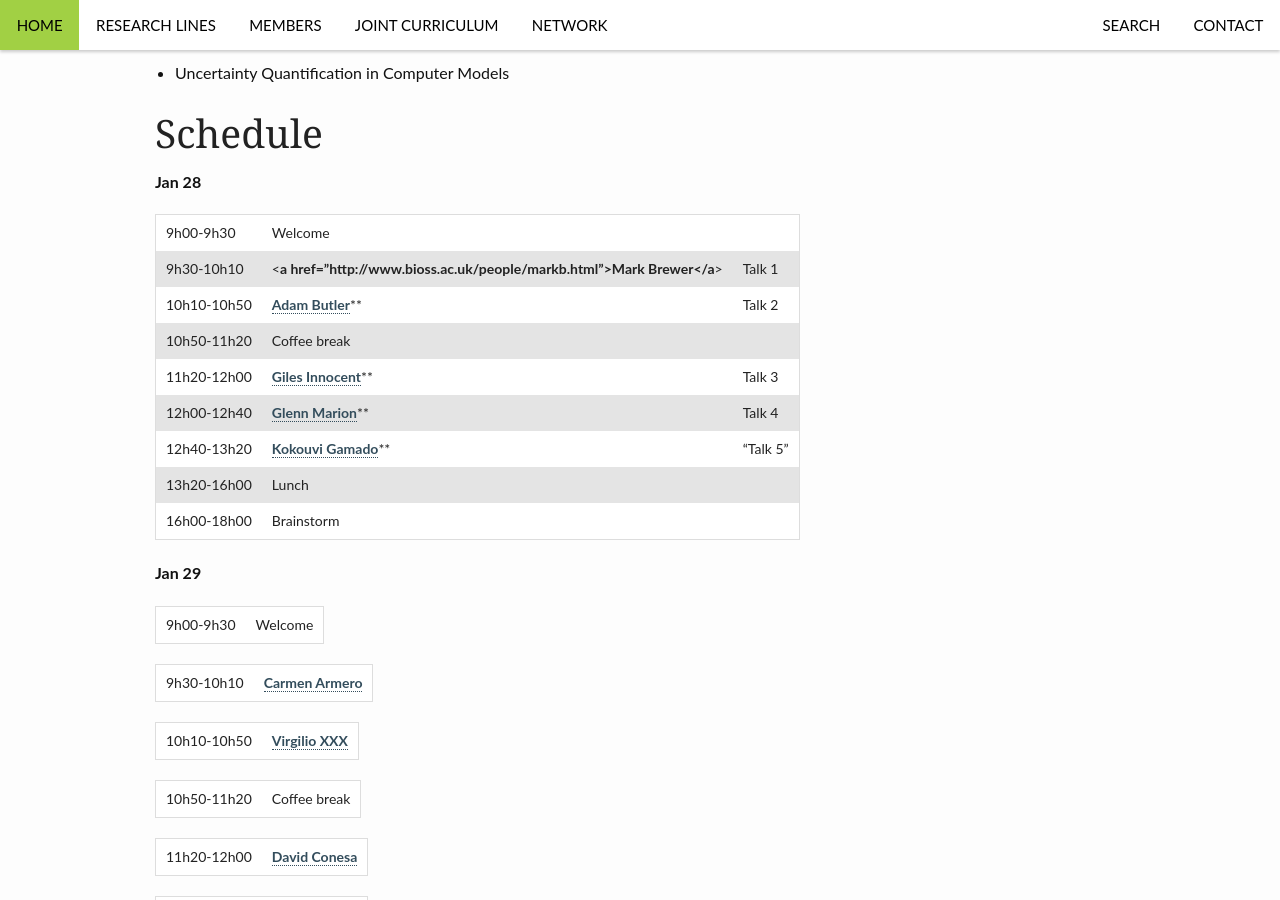
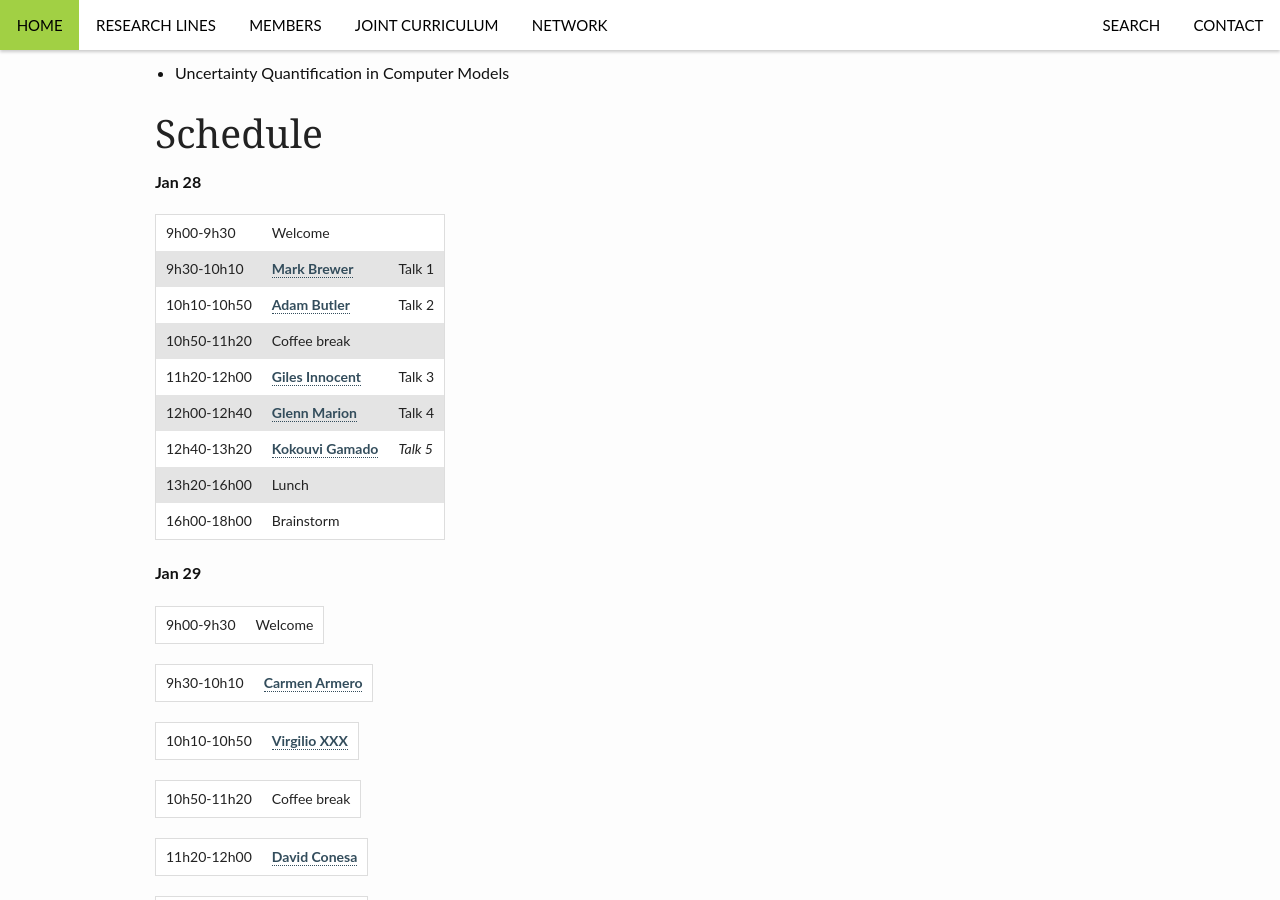
Before and after one commit to VABAR/VABAR.github.io, a Jekyll site: the page built from _posts/events/2015-11-25-ScoVa16.md, in a window 1280 px wide and 900 px high, scrolled down 405 px. Built offline with Jekyll 4.4.1, drawn with Linux system fonts in a browser that asks for light colours.

Commit message:
Update 2015-11-25-ScoVa16.md

```diff
--- a/_posts/events/2015-11-25-ScoVa16.md
+++ b/_posts/events/2015-11-25-ScoVa16.md
@@ -26,12 +26,12 @@ categories: events
 **Jan 28**
 
 9h00-9h30 | Welcome
-9h30-10h10 | <**a href="http://www.bioss.ac.uk/people/markb.html">Mark Brewer</a**> | Talk 1
-10h10-10h50 |  <a href="http://www.bioss.ac.uk/people/adam.html">Adam Butler</a>** | Talk 2
+9h30-10h10 | <a href="http://www.bioss.ac.uk/people/markb.html">Mark Brewer</a> | Talk 1
+10h10-10h50 |  <a href="http://www.bioss.ac.uk/people/adam.html">Adam Butler</a> | Talk 2
 10h50-11h20 | Coffee break
-11h20-12h00 | <a href="http://www.bioss.ac.uk/people/giles.html">Giles Innocent</a>** | Talk 3
-12h00-12h40 | <a href="http://www.bioss.ac.uk/people/glenn.html">Glenn Marion</a>** | Talk 4
-12h40-13h20 | <a href="http://www.bioss.ac.uk/people/kokouvi.html">Kokouvi Gamado</a>** | "Talk 5"
+11h20-12h00 | <a href="http://www.bioss.ac.uk/people/giles.html">Giles Innocent</a> | Talk 3
+12h00-12h40 | <a href="http://www.bioss.ac.uk/people/glenn.html">Glenn Marion</a> | Talk 4
+12h40-13h20 | <a href="http://www.bioss.ac.uk/people/kokouvi.html">Kokouvi Gamado</a> | _Talk 5_
 13h20-16h00 | Lunch
 16h00-18h00 | Brainstorm
 
```
